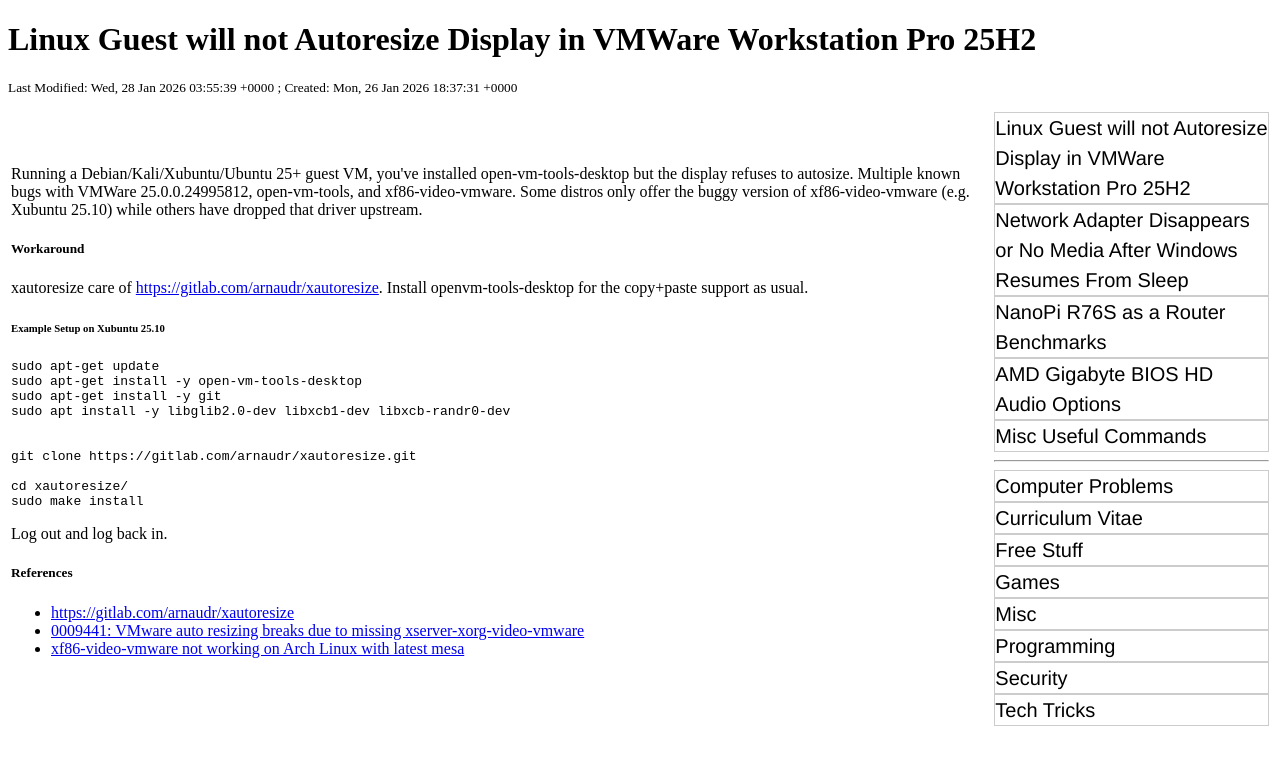
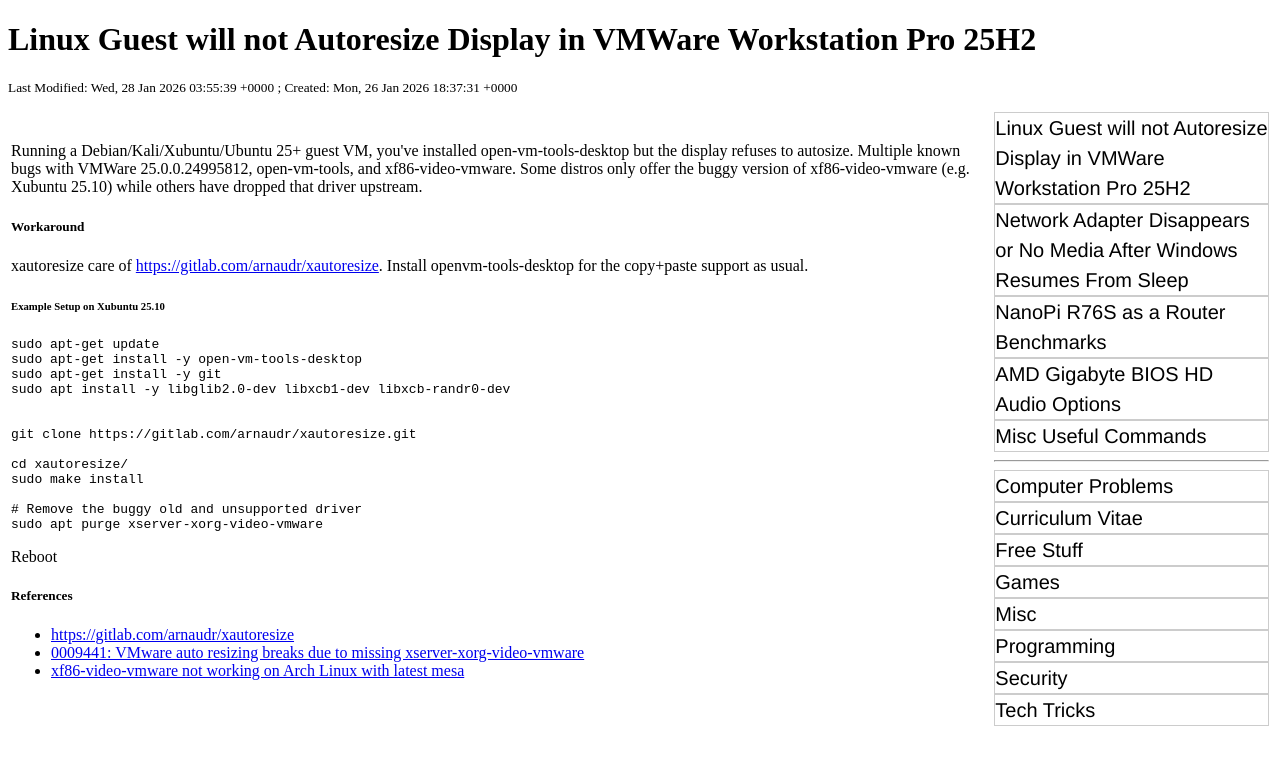
Before and after one commit to rbeede/rbeede.github.io, a Jekyll site: the page built from _posts/2026-01-26-Linux_Guest_will_not_Autoresize_Display_in_VMWare_Workstation_Pro_25H2.html, in a window 1280 px wide. Shown: the top 765 px of the page. Built offline with Jekyll 4.4.1, drawn with Linux system fonts in a browser that asks for light colours.

Commit message:
Update instructions to reboot instead of logging out

```diff
--- a/_posts/2026-01-26-Linux_Guest_will_not_Autoresize_Display_in_VMWare_Workstation_Pro_25H2.html
+++ b/_posts/2026-01-26-Linux_Guest_will_not_Autoresize_Display_in_VMWare_Workstation_Pro_25H2.html
@@ -24,10 +24,13 @@
 
 cd xautoresize/
 sudo make install
+
+# Remove the buggy old and unsupported driver
+sudo apt purge xserver-xorg-video-vmware
 </pre>
 
 <p>
-Log out and log back in.
+Reboot
 </p>
 
 <h5>References</h5>
```
